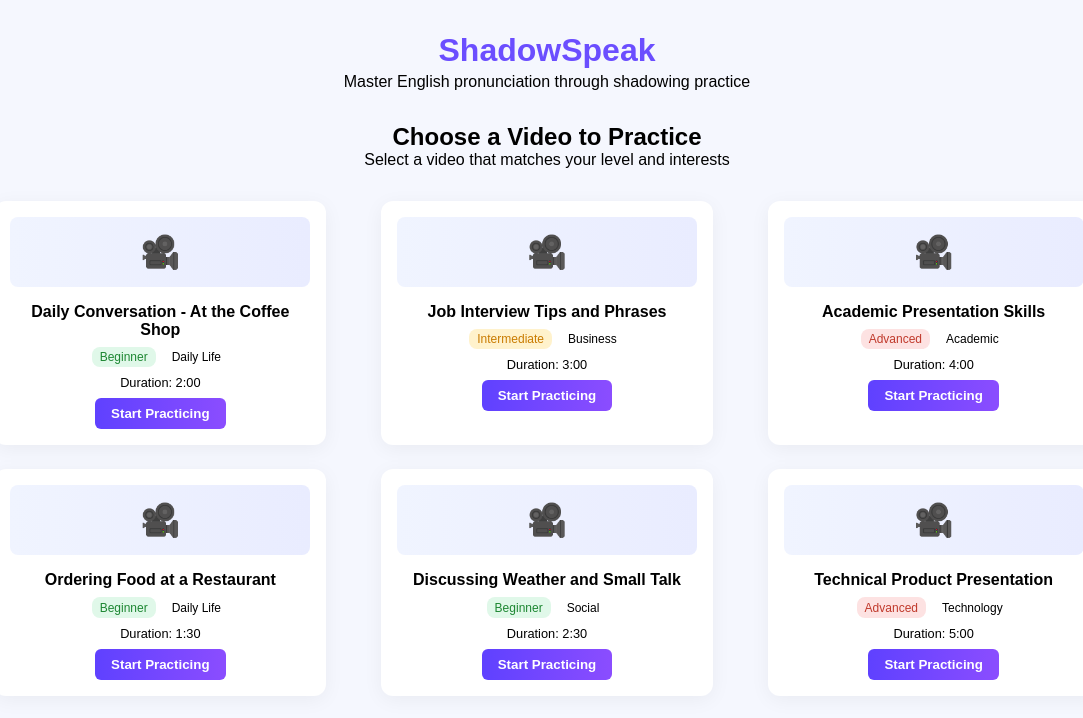
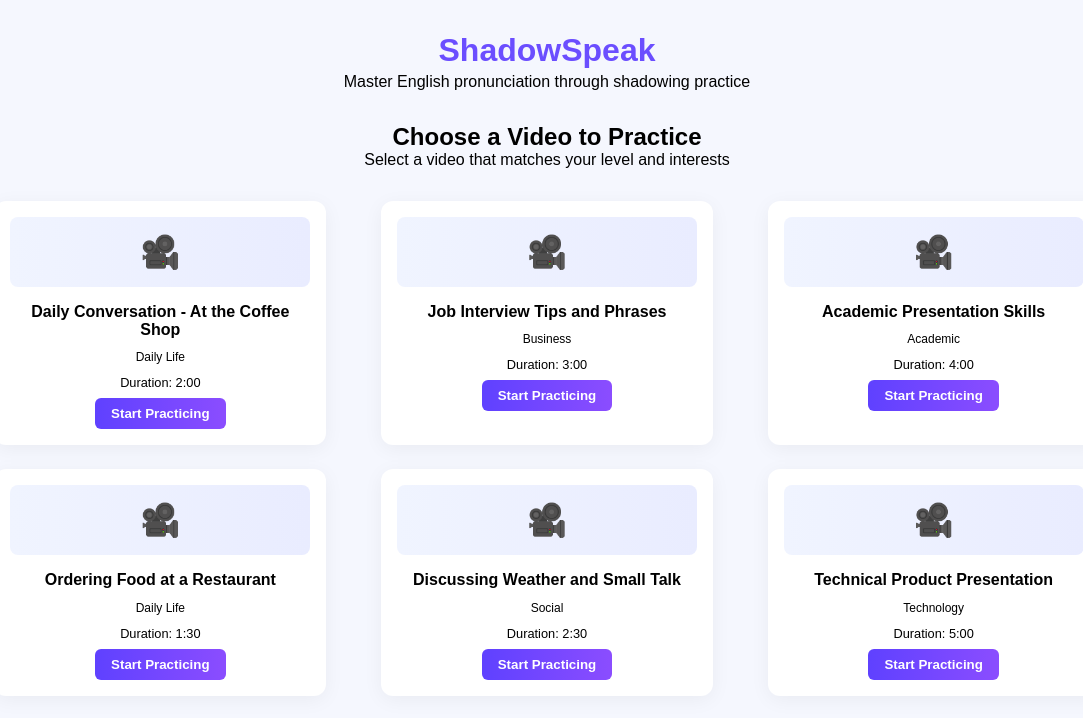
Before and after one commit to ivannissimrch/shadowing-app-spec, a Next.js app: page / in a window 1280 px wide. Shown: the top 718 px of the page, without its empty margins (93-1176 px from the left). Built offline with nearby package versions, Linux system fonts and the light colour scheme.

Commit message:
Fix deployment error type

```diff
--- a/src/app/components/Card.tsx
+++ b/src/app/components/Card.tsx
@@ -2,19 +2,15 @@ import React from "react";
 import styles from "./Card.module.css";
 
 interface CardProps {
-  title: string;
-  level: "beginner" | "intermediate" | "advanced";
-  topic: string;
-  duration: string;
+  video: {
+    title: string;
+    topic: string;
+    duration: string;
+  };
 }
 
-const levelColors = {
-  beginner: styles.beginner,
-  intermediate: styles.intermediate,
-  advanced: styles.advanced,
-};
-
-export default function Card({ title, level, topic, duration }: CardProps) {
+export default function Card({ video }: CardProps) {
+  const { title, topic, duration } = video;
   return (
     <div className={styles.card}>
       <div className={styles.thumbnail}>
@@ -23,7 +19,6 @@ export default function Card({ title, level, topic, duration }: CardProps) {
       <div className={styles.content}>
         <h3 className={styles.title}>{title}</h3>
         <div className={styles.tags}>
-          <span className={`${styles.tag} ${levelColors[level]}`}>{level}</span>
           <span className={styles.tag}>{topic}</span>
         </div>
         <p className={styles.duration}>Duration: {duration}</p>
--- a/src/app/page.tsx
+++ b/src/app/page.tsx
@@ -4,37 +4,31 @@ import Card from "./components/Card";
 const videos = [
   {
     title: "Daily Conversation - At the Coffee Shop",
-    level: "beginner",
     topic: "Daily Life",
     duration: "2:00",
   },
   {
     title: "Job Interview Tips and Phrases",
-    level: "intermediate",
     topic: "Business",
     duration: "3:00",
   },
   {
     title: "Academic Presentation Skills",
-    level: "advanced",
     topic: "Academic",
     duration: "4:00",
   },
   {
     title: "Ordering Food at a Restaurant",
-    level: "beginner",
     topic: "Daily Life",
     duration: "1:30",
   },
   {
     title: "Discussing Weather and Small Talk",
-    level: "beginner",
     topic: "Social",
     duration: "2:30",
   },
   {
     title: "Technical Product Presentation",
-    level: "advanced",
     topic: "Technology",
     duration: "5:00",
   },
@@ -54,8 +48,8 @@ export default function Home() {
         </p>
 
         <div className={styles.grid}>
-          {videos.map((video, index) => (
-            <Card key={index} {...video} />
+          {videos.map((video) => (
+            <Card key={video.title} video={video} />
           ))}
         </div>
       </div>
```
